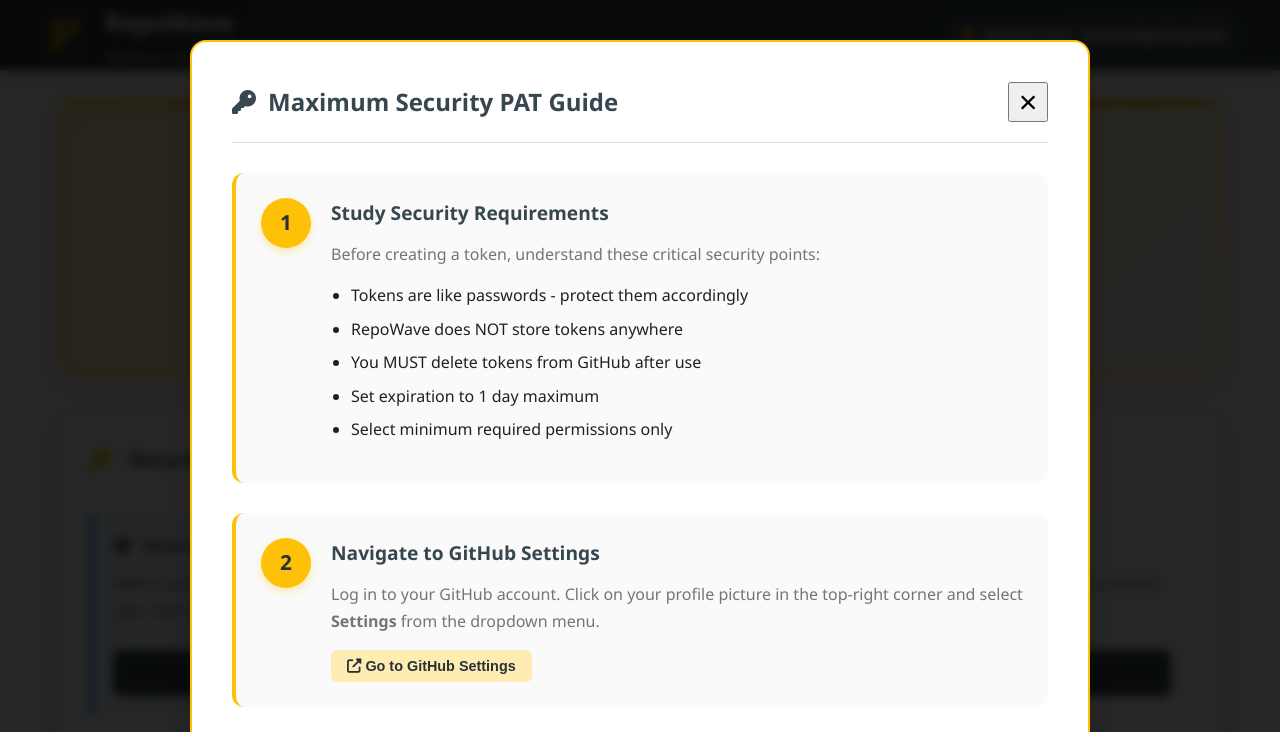
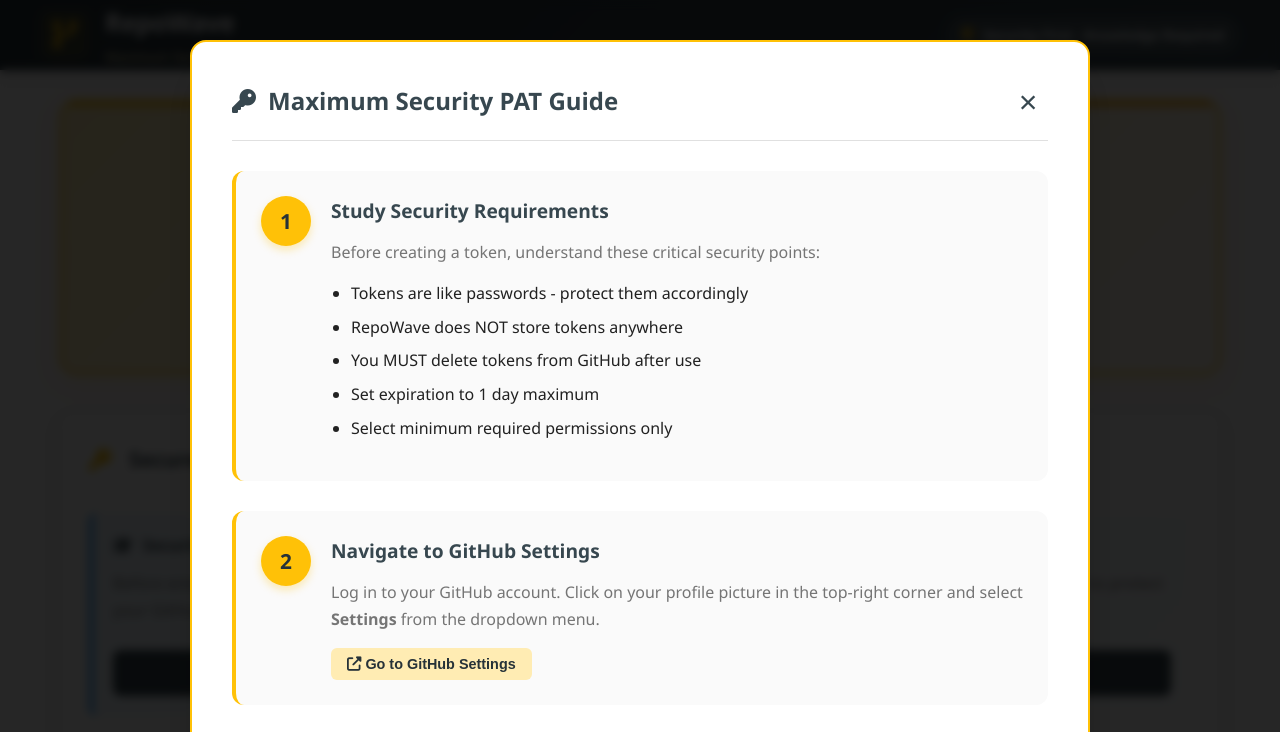
Before and after one commit to repowave/repowave.github.io, a plain HTML site: page index.html in a window 1280 px wide. Both pictures are taken after a click on the button "Study Complete Security Guide". Shown: the top 732 px of the page. Drawn offline with Linux system fonts and the light colour scheme.

Commit message:
Css updates

```diff
--- a/index.html
+++ b/index.html
@@ -692,6 +692,8 @@ body {
     margin-bottom: 30px;
     padding-bottom: 20px;
     border-bottom: 1px solid var(--border);
+    padding-right: 40px; /* ← ADD THIS LINE */
+    position: relative;   /* ← ADD THIS LINE */
 }
 
 .guide-header h2 {
@@ -699,6 +701,8 @@ body {
     display: flex;
     align-items: center;
     gap: 12px;
+    flex: 1;           /* ← ADD THIS */
+    padding-right: 20px; /* ← ADD THIS - space between title and button */
 }
 
 .guide-steps {
@@ -810,12 +814,27 @@ body {
 }
 
 /* Make close button bigger on all screens */
+/* Make close button bigger on all screens */
 .guide-header .close-btn {
     font-size: 2rem !important;
     width: 40px !important;
     height: 40px !important;
-}
-
+    position: absolute; /* ← ADD THIS */
+    right: 0;           /* ← ADD THIS */
+    top: 0;             /* ← ADD THIS */
+    display: flex;      /* ← ADD THIS */
+    align-items: center;/* ← ADD THIS */
+    justify-content: center;/* ← ADD THIS */
+    background: transparent;/* ← ADD THIS */
+    border: none;       /* ← ADD THIS */
+    color: var(--secondary);/* ← ADD THIS */
+    cursor: pointer;    /* ← ADD THIS */
+    transition: color 0.2s;/* ← ADD THIS */
+}
+
+.guide-header .close-btn:hover {
+    color: var(--danger); /* ← ADD THIS for hover effect */
+}
 /* Footer - CENTERED and BELOW GRID */
 .footer {
     background: var(--secondary-dark);
@@ -1130,6 +1149,8 @@ input[type="password"][data-security="true"] {
     	display: flex;
     	align-items: center;
     	justify-content: center;
+    	z-index: 10;        /* ← ADD THIS */
+    	border: 2px solid white; /* ← ADD THIS - makes it more visible */
 	}
 }
 
```
Lines whose indentation alone changed are shown as unchanged.
